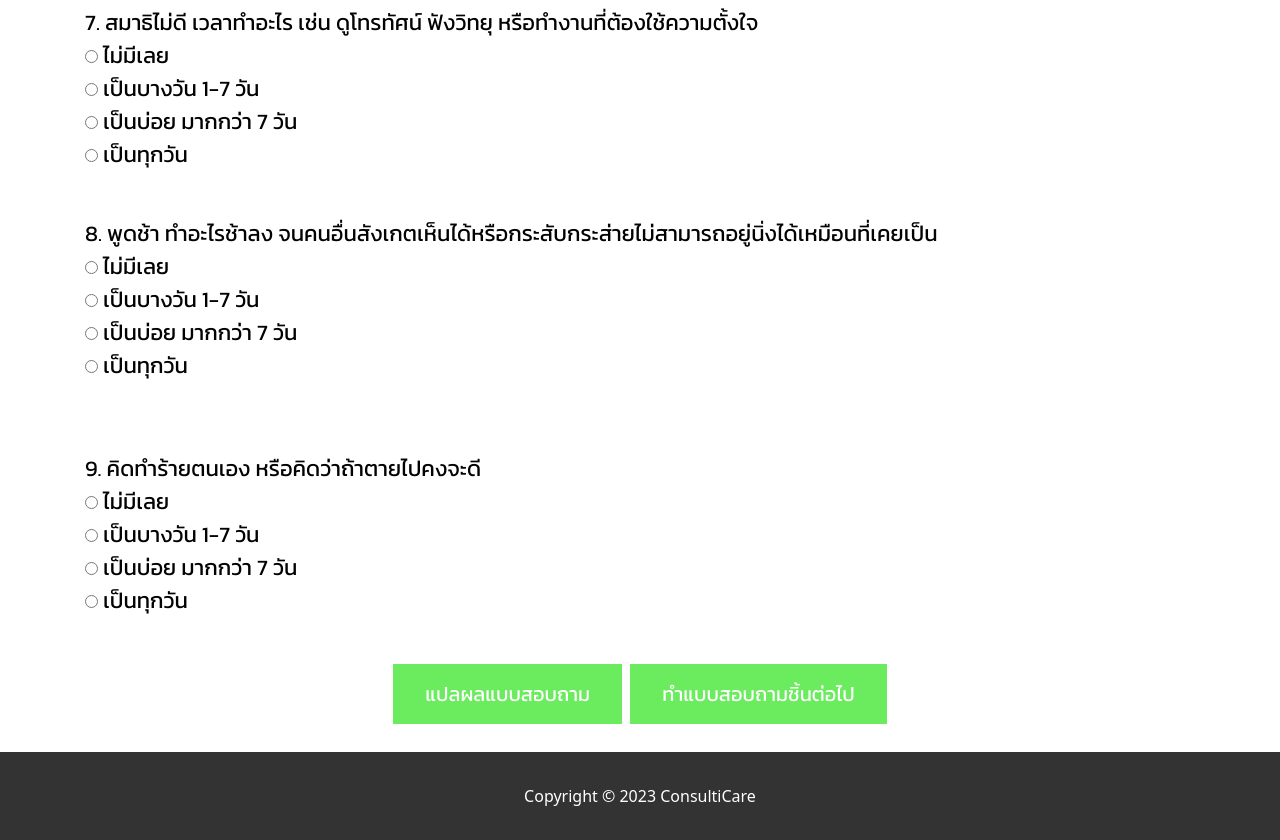
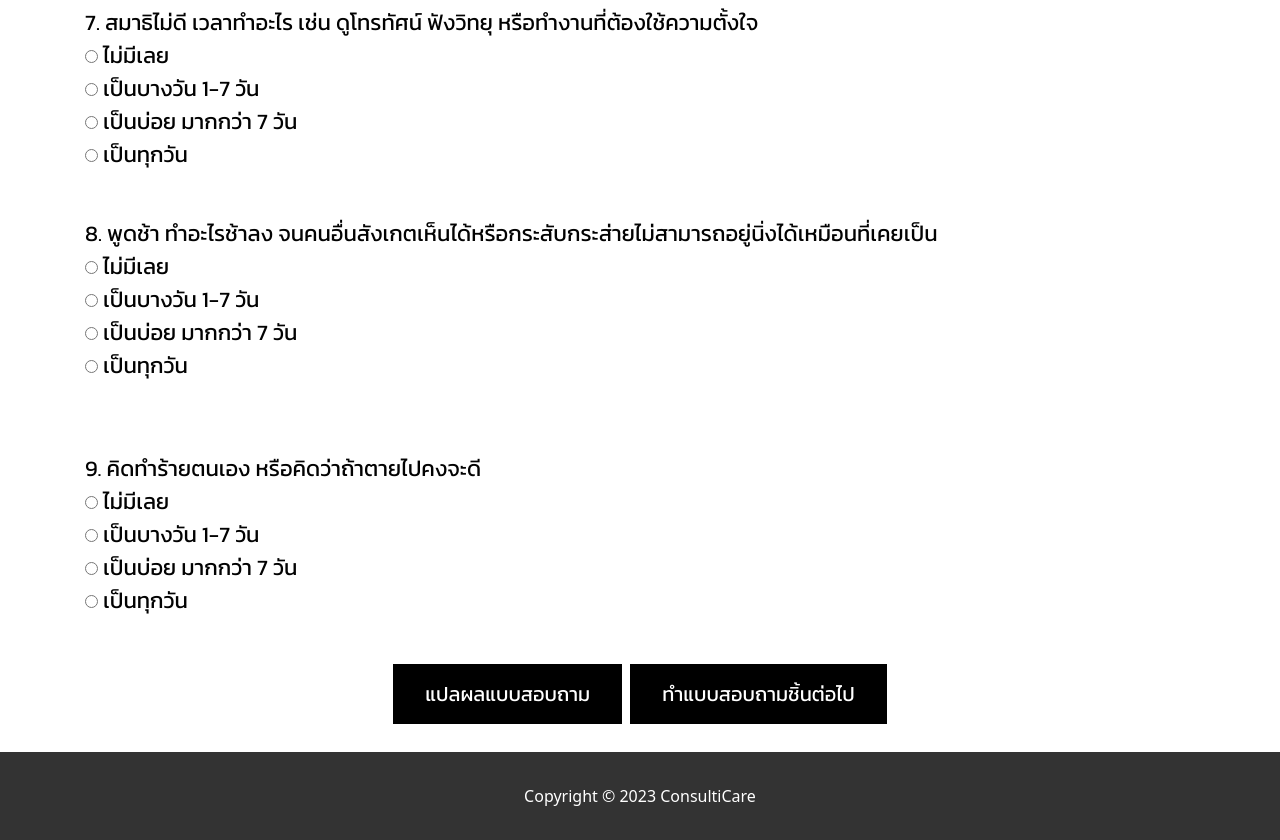
Before and after one commit to winstont14/9Q, a plain HTML site: page index.html in a window 1280 px wide. Shown: the part 1555-2395 px from the top of the page. Drawn offline with nearby package versions, Linux system fonts and the light colour scheme.

Commit message:
Update style.css

```diff
--- a/style.css
+++ b/style.css
@@ -47,7 +47,7 @@ p{
     font-family: 'Kanit', sans-serif;
     font-size: 20px;
     flex: 1 0 auto;
-    background-color: #6bec5f; /* Green */
+    background-color: #000000; /* Green */
     border: none;
     color: white;
     padding: 15px 32px;
```
